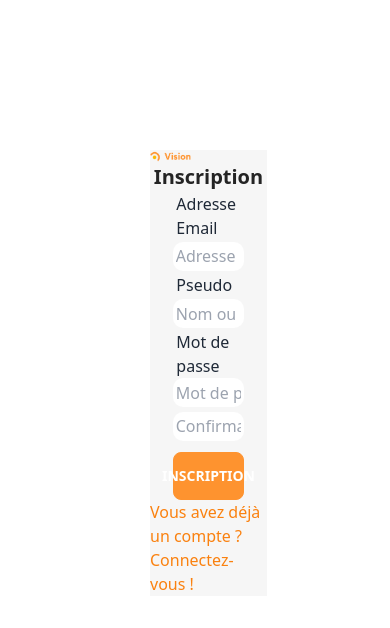
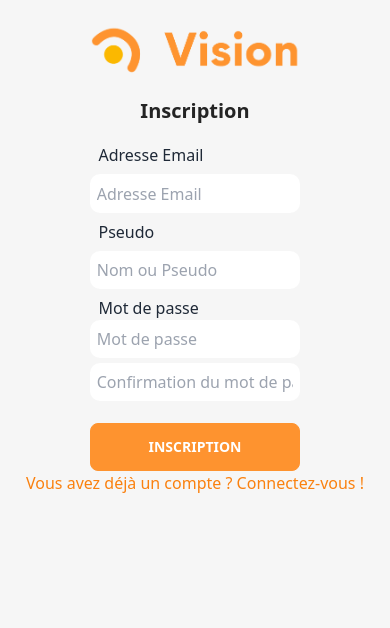
Before and after one commit to Vision-Data/app, a Vue app: page /register in a window 390 px wide. Shown: the top 628 px of the page. Built offline with nearby package versions, Linux system fonts and the light colour scheme.

Commit message:
feat: update registration view, add responsive

```diff
--- a/src/components/Registration.vue
+++ b/src/components/Registration.vue
@@ -1,4 +1,5 @@
 <template>
+  <div class="body">
     <div class="registration-page">
       <img
         id="logo"
@@ -45,10 +46,11 @@
       </div>
       <div class="registration">
         <button class="btn btn-primary registration-button">INSCRIPTION</button>
-      <a href="#"
+
+        <router-link to="/login"
           ><span class="login"
             >Vous avez déjà un compte ? Connectez-vous !</span
-        ></a
+          ></router-link
         >
       </div>
       <div
@@ -57,6 +59,7 @@
         :class="successful ? 'alert-success' : 'alert-danger'"
       >
         {{ message }}
+      </div>
     </div>
   </div>
 </template>
@@ -68,14 +71,19 @@ export default {
 </script>
 
 <style scoped>
+.body {
+  background-color: #f6f6f6;
+  display: flex;
+  justify-content: center;
+  height: 100vh;
+}
+
 :focus-visible {
   outline: none;
 }
 
 .registration-page {
-  width: 30%;
-  background-color: #f6f6f6;
-  margin: 150px;
+  width: 35%;
 }
 
 .third-part,
@@ -95,10 +103,14 @@ h2 {
   font-weight: bold;
   text-align: center;
   font-size: 20px;
+  margin-bottom: 5%;
 }
 
 #logo {
-  width: 35%;
+  width: 60%;
+  margin: 10%;
+  margin-left: auto;
+  margin-right: auto;
 }
 
 .third-part button {
@@ -150,4 +162,34 @@ input.registration-info {
 .login {
   color: #fa810f;
 }
+
+@media (max-width: 1250px) {
+  .registration-page {
+    width: 50%;
+  }
+}
+
+@media (max-width: 800px) {
+  .registration-page {
+    width: 80%;
+  }
+  #logo{
+    margin: 5%;
+
+  margin-left: auto;
+  margin-right: auto;
+  }
+}
+
+@media (max-width: 500px) {
+  .registration-page {
+    width: 90%;
+  }
+  #logo{
+    margin: 5%;
+
+  margin-left: auto;
+  margin-right: auto;
+  }
+}
 </style>
```
Lines whose indentation alone changed are shown as unchanged.
